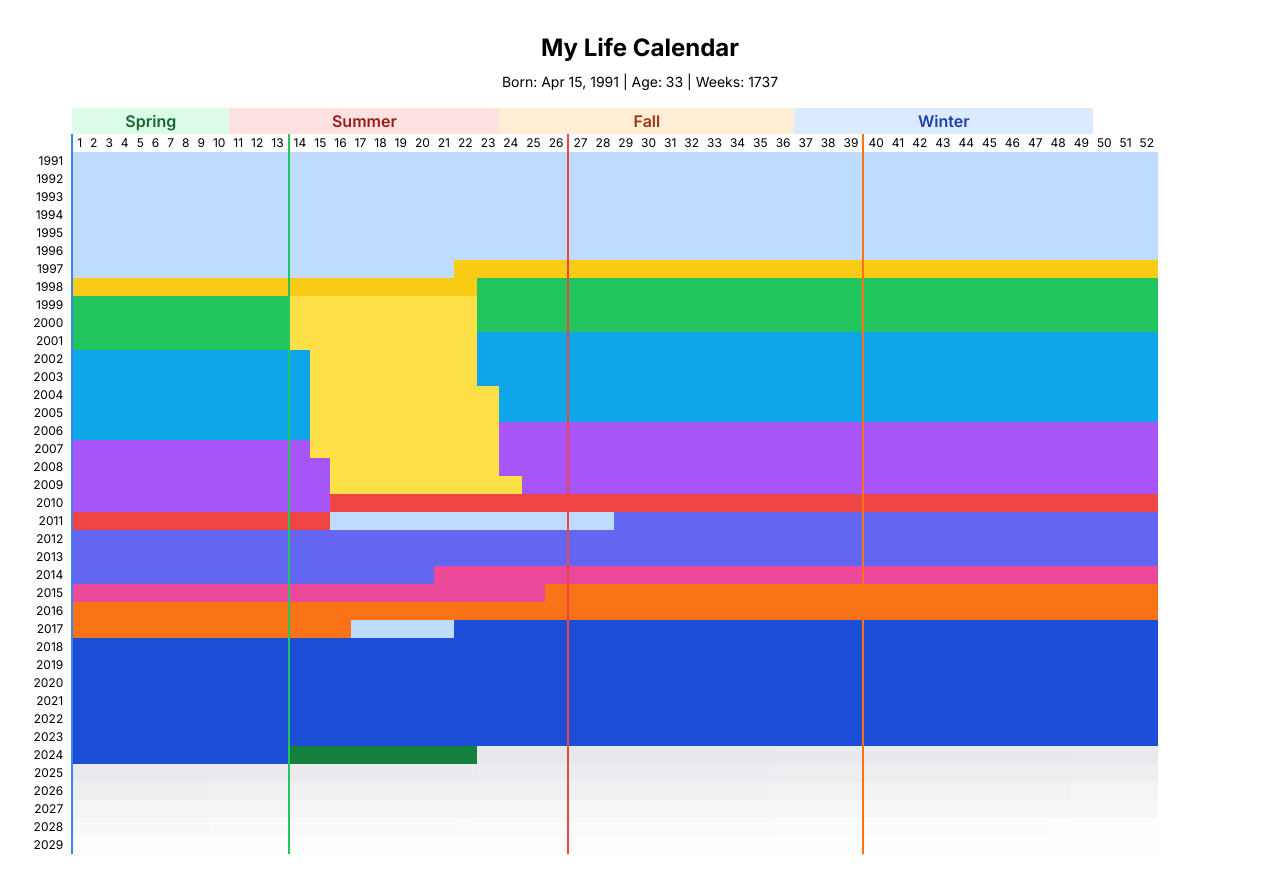
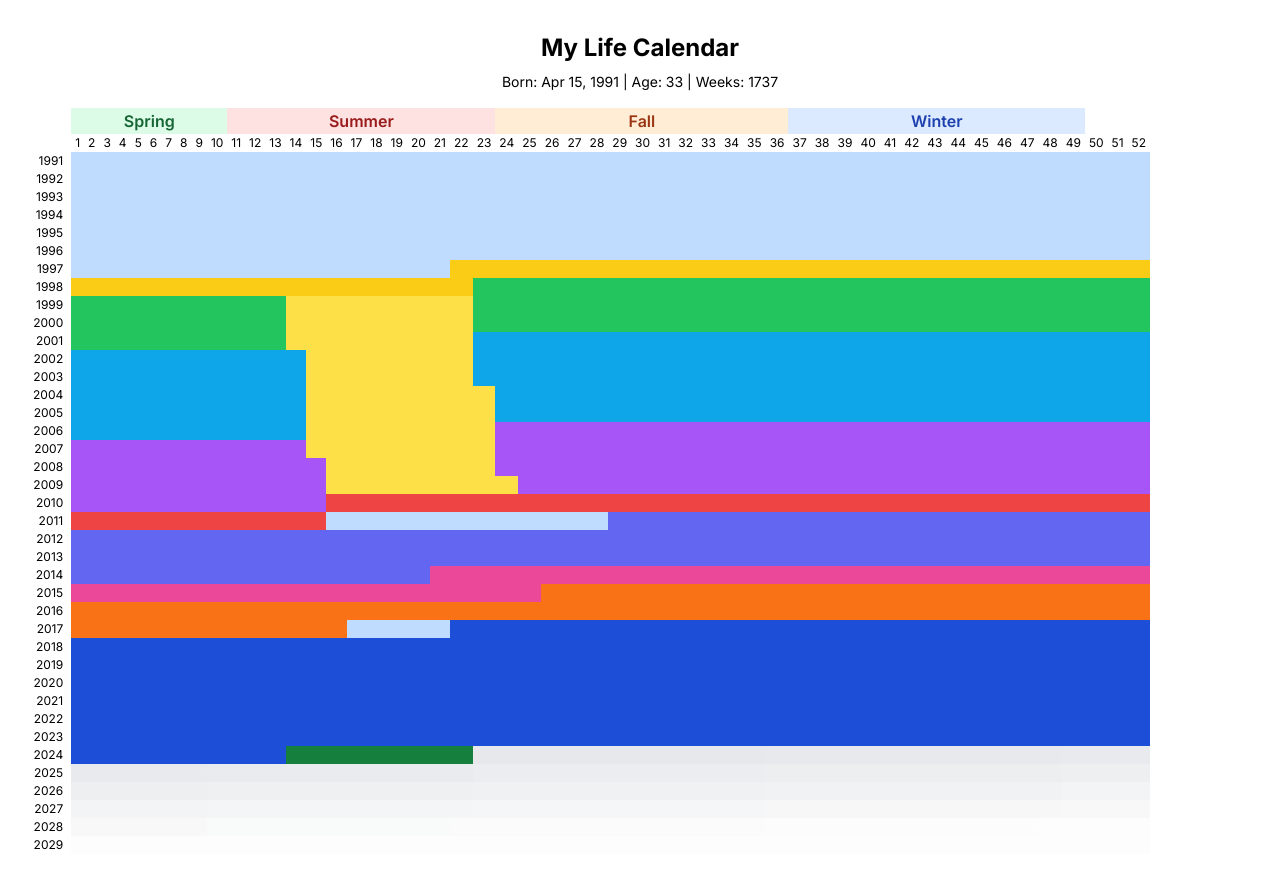
Before and after one commit to WiegerWolf/life-calendar, a Next.js app: page / in a window 1280 px wide. Built offline with nearby package versions, Linux system fonts and the light colour scheme.

Commit message:
Remove season class functionality from LifeCalendar component

```diff
--- a/components/LifeCalendar.tsx
+++ b/components/LifeCalendar.tsx
@@ -84,15 +84,6 @@ const LifeCalendar: React.FC<LifeCalendarProps> = ({ birthDate, lifeEvents }) =>
         setTooltipData(null);
     };
 
-
-    const getSeasonClass = (weekIndex: number): string => {
-        if (weekIndex === 0) return 'border-l-2 border-blue-500'; // Winter
-        if (weekIndex === 13) return 'border-l-2 border-green-500'; // Spring
-        if (weekIndex === 26) return 'border-l-2 border-red-500'; // Summer
-        if (weekIndex === 39) return 'border-l-2 border-orange-500'; // Fall
-        return '';
-    };
-
     const getSeasonInfo = () => {
         const birthMonth = birthDate.getMonth();
         const birthDay = birthDate.getDate();
@@ -159,7 +150,7 @@ const LifeCalendar: React.FC<LifeCalendarProps> = ({ birthDate, lifeEvents }) =>
                     <tr>
                         <th></th>
                         {Array.from({ length: 52 }).map((_, index) => (
-                            <th key={index} className={`text-xs font-normal px-1 ${getSeasonClass(index)}`}>
+                            <th key={index} className="text-xs font-normal px-1">
                                 {index + 1}
                             </th>
                         ))}
@@ -174,11 +165,10 @@ const LifeCalendar: React.FC<LifeCalendarProps> = ({ birthDate, lifeEvents }) =>
                             {Array.from({ length: 52 }).map((ff, weekIndex) => {
                                 const absoluteWeekIndex = yearIndex * 52 + weekIndex;
                                 const [color, _] = getColorAndEventForWeek(absoluteWeekIndex);
-                                const seasonClass = getSeasonClass(weekIndex);
                                 return (
                                     <td
                                         key={weekIndex}
-                                        className={`w-2 h-2 md:w-3 md:h-3 ${color} ${seasonClass}`}
+                                        className={`w-2 h-2 md:w-3 md:h-3 ${color}`}
                                         data-week={absoluteWeekIndex}
                                     />
                                 );
```
